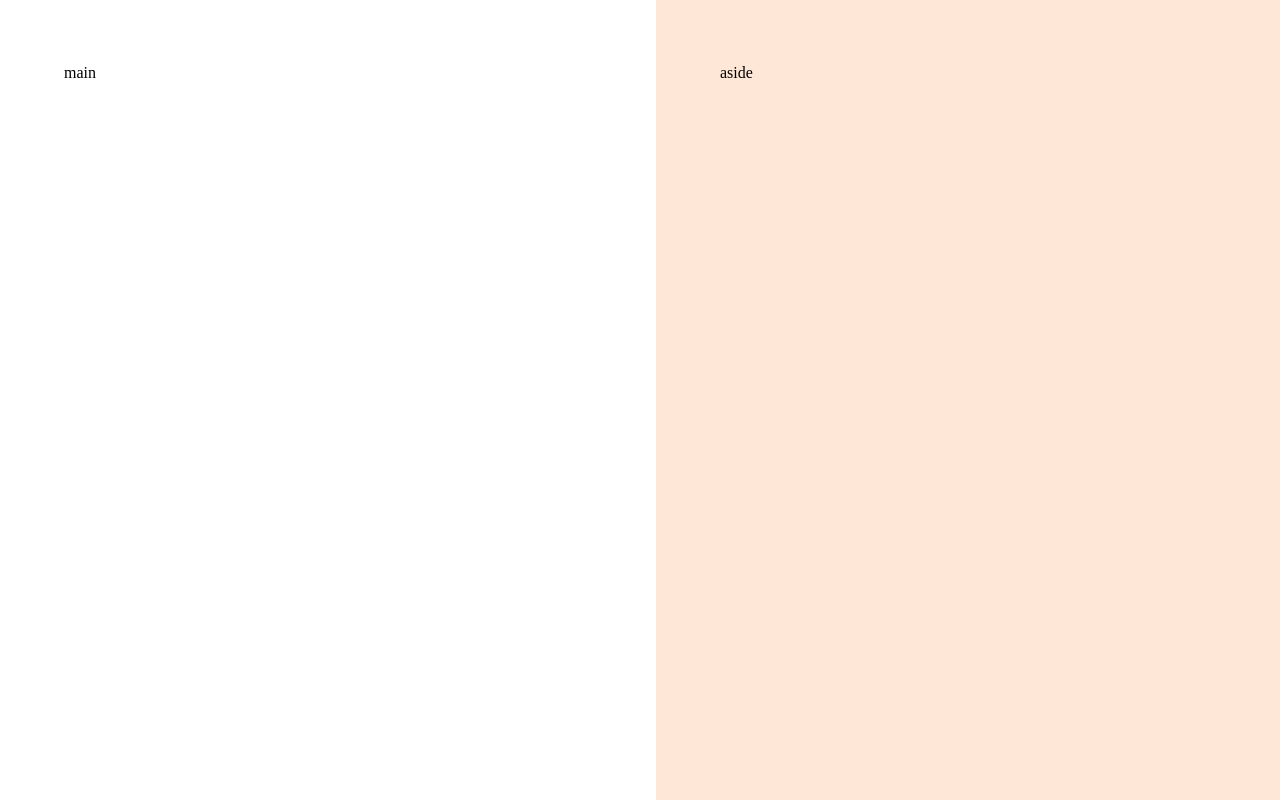
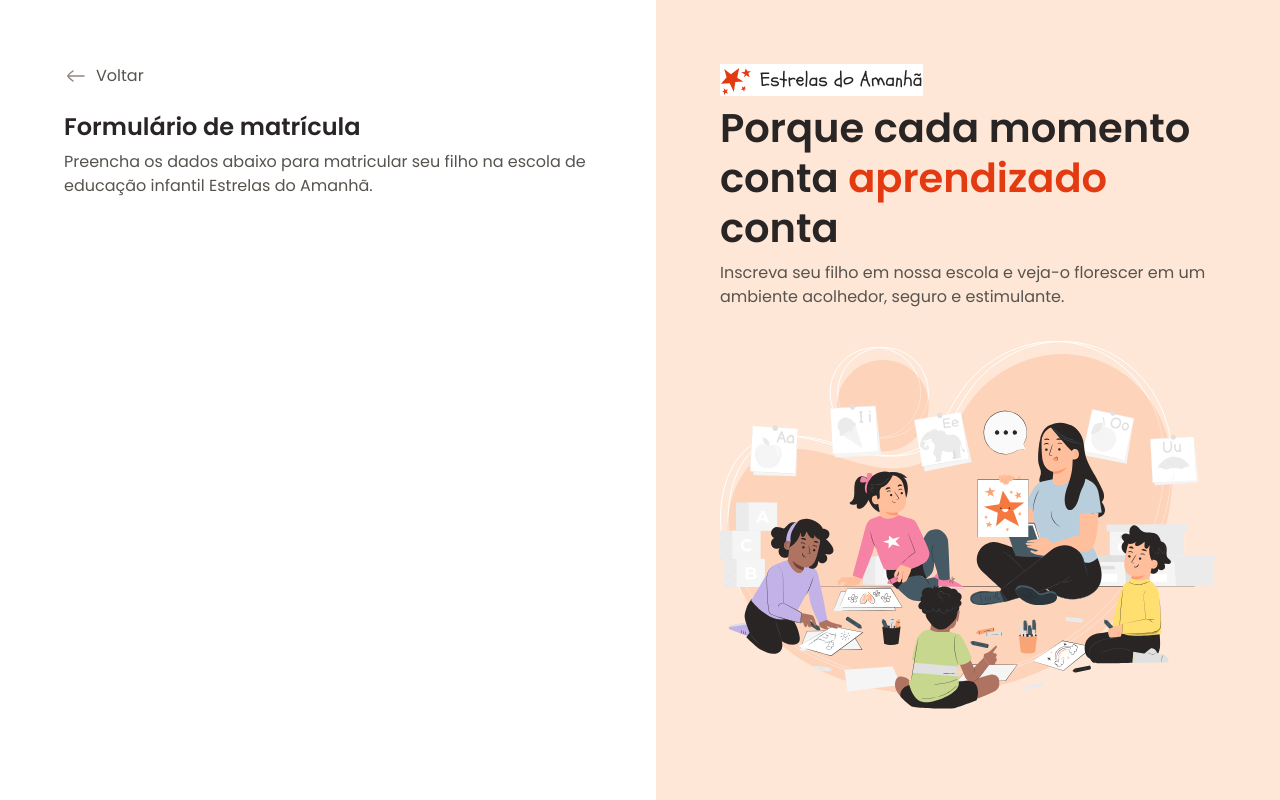
Before and after one commit to iuuleoo/Formulario-de-matricula, a plain HTML site: page index.html in a window 1280 px wide. Drawn offline with Linux system fonts and the light colour scheme.

Commit message:
Conteúdo aside e conteúdo inicial da main

```diff
--- a/index.html
+++ b/index.html
@@ -15,11 +15,35 @@
 <body>
   <div id="app">
   <main>
-    <div class="main-container">main</div>
+    <div class="main-container">
+        <div class="back">
+           <img src="assets/arrow-left-02.svg" alt="Voltar">
+           <span>Voltar</span>
+        </div>
+
+        <h1>Formulário de matrícula</h1>
+        <p>Preencha os dados abaixo para matricular seu filho na escola de educação infantil Estrelas do Amanhã.</p>
+
+    </div>
   </main>
 
   <aside>
-    <div class="aside-container">aside</div>
+    <div class="aside-container">
+        <header>
+            <img src="assets/Frame 48095956.svg" alt="Estrelas do Amanhã">
+            <h2>
+                Porque cada momento conta
+
+                <span>
+                    aprendizado
+                </span>
+                conta
+            </h2>
+            <p>Inscreva seu filho em nossa escola e veja-o florescer em um ambiente acolhedor, seguro e estimulante.</p>
+        </header>
+
+        <img src="Illustration.svg" alt="Ilustração de uma professora com crianças prestando atenção">
+    </div>
   </aside>
   </div>
 </body>
--- a/styles/global.css
+++ b/styles/global.css
@@ -25,4 +25,17 @@
 
 body {
   overflow: hidden;
+
+  font: var(--text);
+  color: var(--text-secondary);
+
 }
+
+h1, h2 {
+    color: var(--text-primary);
+}
+
+img {
+    max-width: 100%;
+    height: auto;
+}
--- a/styles/layout.css
+++ b/styles/layout.css
@@ -14,6 +14,18 @@ main {
       max-width: 33rem;
       margin-left: auto;
   }
+
+    & .back {
+        display: flex;
+        align-items: center;
+        gap: .5rem;
+        margin-bottom: 1.5rem;
+    }
+
+    & h1 {
+      font: 600 1.5rem/1.25 var(--font-family);
+      margin-bottom: .5rem;
+    }
 }
 
 
@@ -25,5 +37,18 @@ aside {
   & .aside-container {
       max-width: 31rem;
 
+      & > img {
+        margin-top: 2rem;
+      }
+
+  }
+
+  & h2 {
+    font: 600 2.5rem/1.25 var(--font-family);
+    margin-bottom: .5rem;
+
+    & span{
+      color: var(--text-highlight);
+    }
   }
 }
```
